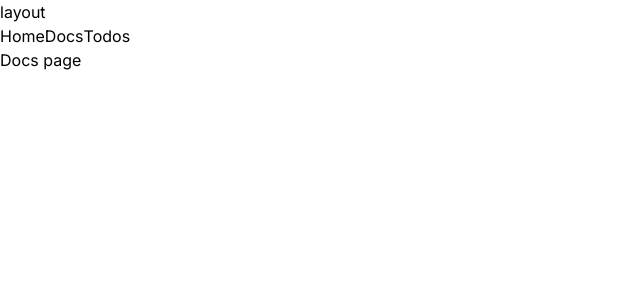
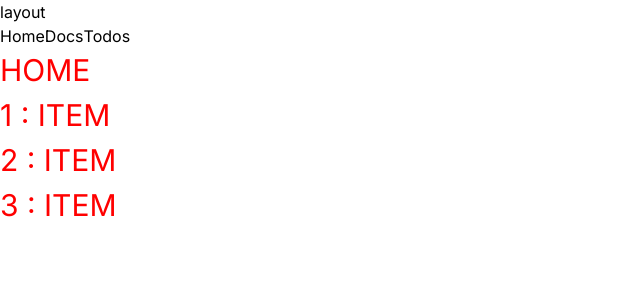
Before and after one commit to AnilBASARAN/scottappnextjss, a Next.js app: page /docs in a window 1280 px wide. Shown: the top 300 px of the page, without its empty margins (0-640 px from the left). Built offline with nearby package versions, Linux system fonts and the light colour scheme.

Commit message:
testing server components fetch methods

```diff
--- a/app/docs/[id]/page.tsx
+++ b/app/docs/[id]/page.tsx
@@ -1,3 +1,4 @@
+
 const DocsIdPage = ({params})=> {
     return <div>id :{params.id}</div>
 }
--- a/app/docs/page.tsx
+++ b/app/docs/page.tsx
@@ -1,4 +1,26 @@
-const DocsPage = ()=> {
-    return <div>Docs page</div>
-}
-export default DocsPage
+import styles from './style.module.css';
+
+const getData = async () => {
+    await new Promise((res) => setTimeout(() => res(0), 2000));
+    return { data: [1, 2, 3] };
+};
+
+const Home = async () => {
+    const result = await getData();  // Use a variable to store the result object
+    const data = result.data;        // Access the data array from the object
+
+    console.log("data", data);
+
+    return (
+        <div className={`${styles.title} ${styles.another}`}>
+            <h2>Home</h2>
+            <ul>
+                {data.map((number) => (
+                    <li key={number}>{number} : item</li>
+                ))}
+            </ul>
+        </div>
+    );
+};
+
+export default Home;
--- /dev/null
+++ b/app/docs/style.module.css
@@ -0,0 +1,8 @@
+.title {
+    font-size: 30px;
+    color: red;
+}
+
+.another{
+    text-transform: uppercase;
+}
```
